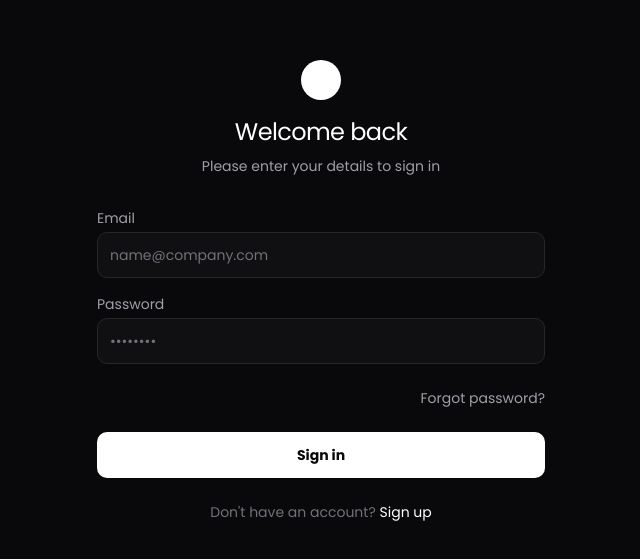
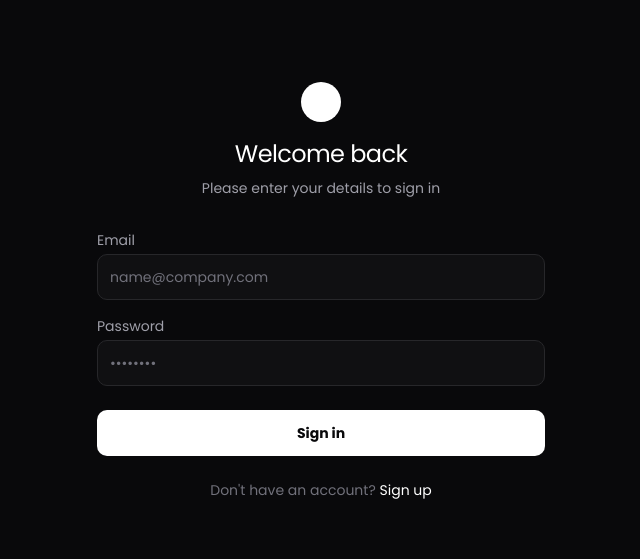
Before and after one commit to CodexKnight-ai/CORS_ERROR, a Next.js app: page /login in a window 1280 px wide. Shown: the part 109-668 px from the top of the page, without its empty margins (319-959 px from the left). Built offline with nearby package versions, Linux system fonts and the light colour scheme.

Commit message:
fix: forget pass

```diff
--- a/app/(routes)/login/page.tsx
+++ b/app/(routes)/login/page.tsx
@@ -94,14 +94,6 @@ export default function LoginPage() {
             </div>
           </div>
 
-          <div className="flex items-center justify-end">
-            <Link
-              href="/forgot-password"
-              className="text-sm font-medium text-zinc-400 hover:text-white transition-colors"
-            >
-              Forgot password?
-            </Link>
-          </div>
           <div>
             <button
               type="submit"
```
